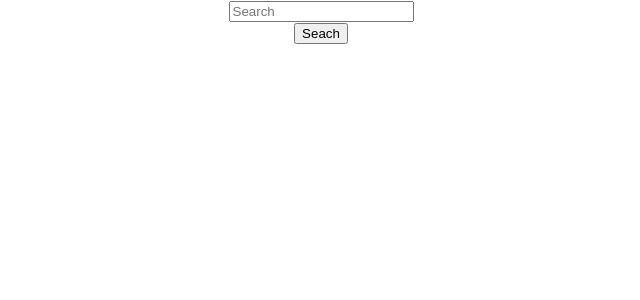
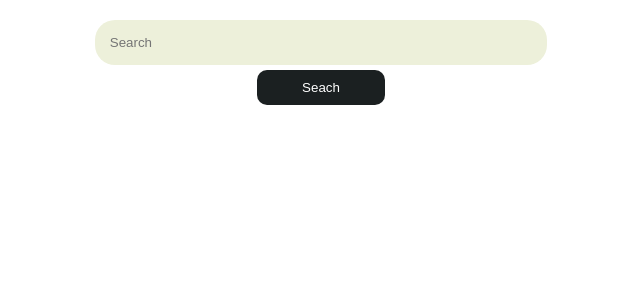
Before and after one commit to agbajeolayiwola/caen, a React (Create React App) app: page / in a window 1280 px wide. Shown: the top 300 px of the page, without its empty margins (319-959 px from the left). Built offline with nearby package versions, Linux system fonts and the light colour scheme.

Commit message:
'update'

```diff
--- a/src/App.js
+++ b/src/App.js
@@ -1,10 +1,11 @@
 import './App.css';
-import { SeachComp } from './Components';
+import { SeachComp, Results } from './Components';
 
 function App() {
   return (
     <div className="App">
       <SeachComp/>
+      <Results/>
     </div>
   );
 }
--- a/src/Components/index.js
+++ b/src/Components/index.js
@@ -1 +1,2 @@
 export {default as SeachComp} from './search'
+export {default as Results} from './results'
--- /dev/null
+++ b/src/Components/results/index.js
@@ -0,0 +1,11 @@
+import React from 'react'
+import './style.css'
+const Results = () => {
+    return (
+        <div>
+
+        </div>
+    )
+}
+
+export default Results
--- a/src/Components/search/style.css
+++ b/src/Components/search/style.css
@@ -0,0 +1,28 @@
+.search{
+    margin-top: 20px;
+}
+.search_Field{
+    padding: 15px;
+    border-radius: 20px;
+    border: none;
+    background-color: #EDF0DA;
+    width: 33%;
+}
+.search_Field:focus {
+    outline: none;
+    box-shadow: none;
+  }
+.serch_Btn{
+ background-color: #1B2021;
+ padding: 10px;
+ border: none;
+ border-radius: 10px;
+ margin-top: 5px;
+ color: white;
+ width: 10%;
+ cursor: pointer;
+}
+.serch_Btn:focus {
+    outline: none;
+    box-shadow: none;
+  }
```
Also changed, not shown: src/Components/results/style.css (added).
